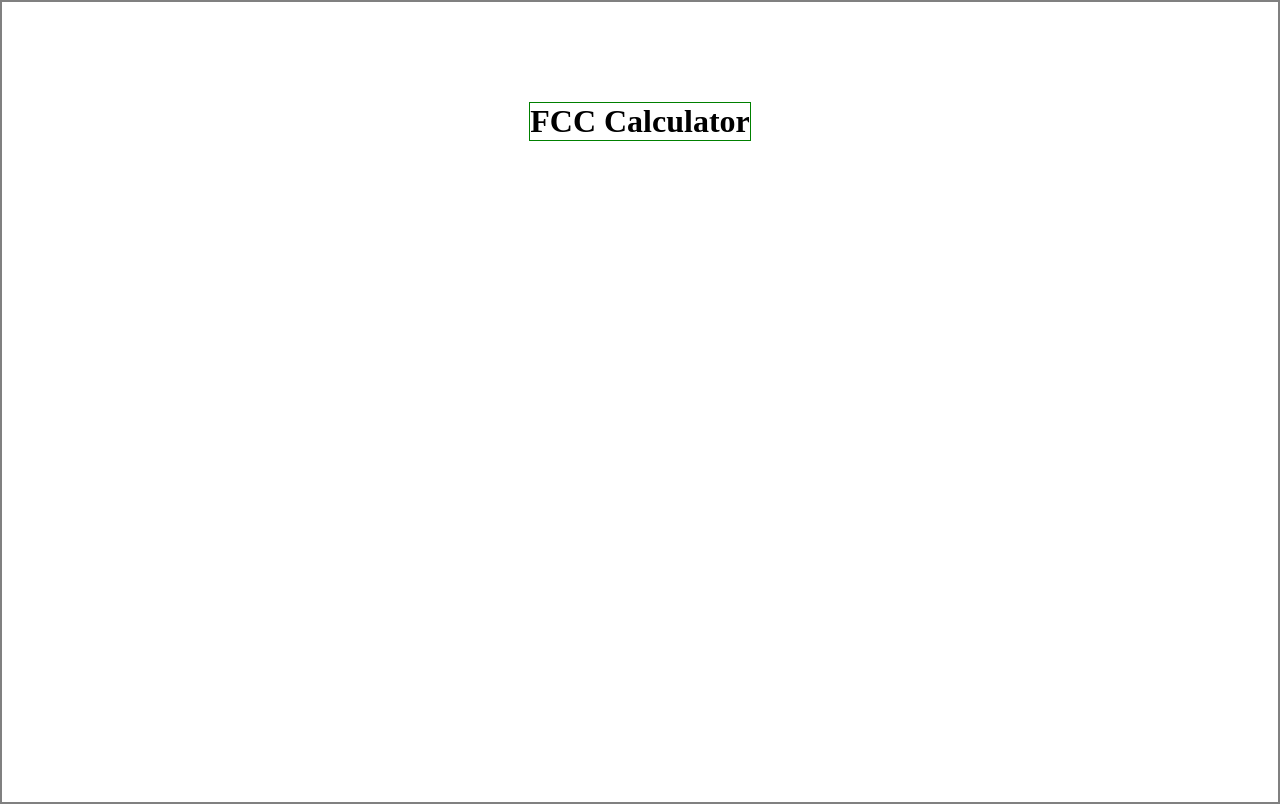
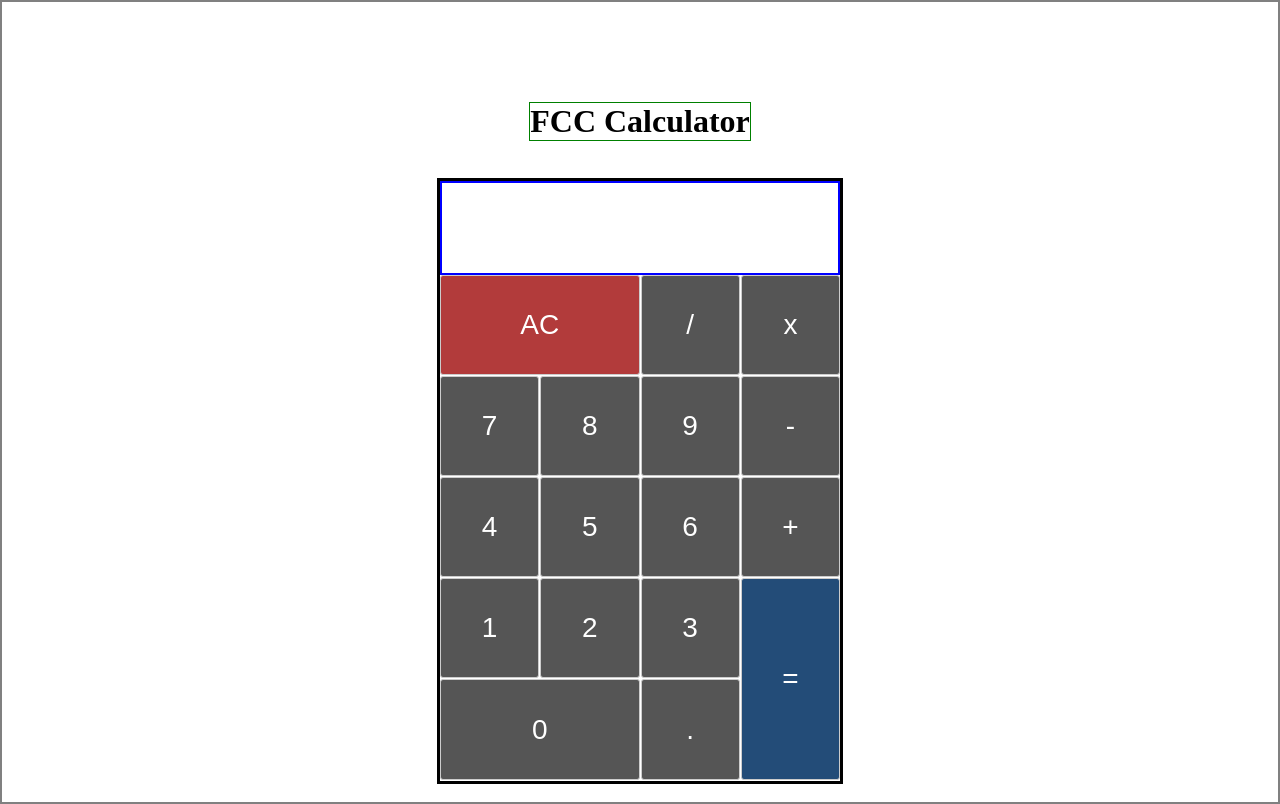
Before and after one commit to Ae111n/jsCalculator-, a Nuxt app: page / in a window 1280 px wide. Built offline with nearby package versions, Linux system fonts and the light colour scheme.

Commit message:
base template and css

```diff
--- a/components/Calculator.vue
+++ b/components/Calculator.vue
@@ -1,8 +1,30 @@
 <template>
-  <div id="container">
-    <h1 class="title">FCC Calculator</h1>
+    <div id="container">
+        <h1 class="title">FCC Calculator</h1>
+        <div id="calculator">
+            <div id="display"></div>
+            <div id="keypad">
+                <button id="pad" class="button ac">AC</button>
+                <button id="pad" class="button">/</button>
+                <button id="pad" class="button">x</button>
+                <button id="pad" class="button">7</button>
+                <button id="pad" class="button">8</button>
+                <button id="pad" class="button">9</button>
+                <button id="pad" class="button">-</button>
+                <button id="pad" class="button">4</button>
+                <button id="pad" class="button">5</button>
+                <button id="pad" class="button">6</button>
+                <button id="pad" class="button">+</button>
+                <button id="pad" class="button">1</button>
+                <button id="pad" class="button">2</button>
+                <button id="pad" class="button">3</button>
+                <button id="pad" class="button equal">=</button>
+                <button id="pad" class="button zero">0</button>
+                <button id="pad" class="button">.</button>
 
-  </div>
+            </div>
+        </div>
+    </div>
 </template>
 
 <script>
@@ -15,14 +37,64 @@
 * {
     margin: auto;
 }
+
 .title {
     border: 1px solid green;
     margin-top: 100px;
 }
+
 #container {
     display: flex;
     flex-direction: column;
     border: 2px solid grey;
-    height:100vh;
+    height: 100vh;
+}
+
+#calculator {
+    border: 3px solid black;
+    height: 600px;
+}
+
+#display {
+    border: 2px solid blue;
+    height: 90px
+}
+
+#keypad {
+    height: 505px;
+    width: 400px;
+    display: grid;
+    grid-template-columns: repeat(4, 1fr);
+    gap: 1px;
+
+
+
+}
+
+.button {
+    padding: 20px;
+    font-size: 28px;
+    text-align: center;
+    border: 1px solid #ccc;
+    background-color: #555;
+    color: rgb(255, 255, 255);
+    cursor: pointer;
+    width: 100%;
+    height: 100%;
+    border-radius: 3px;
+}
+
+.button.ac {
+    background-color: #b23b3b;
+    grid-column: span 2;
+}
+
+.button.equal {
+    background-color: #234c78;
+    grid-row: span 2;
+}
+
+.button.zero {
+    grid-column: span 2;
 }
 </style>
```
